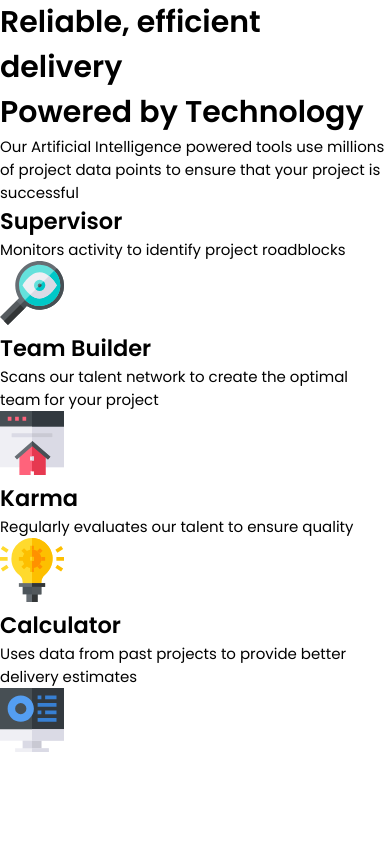
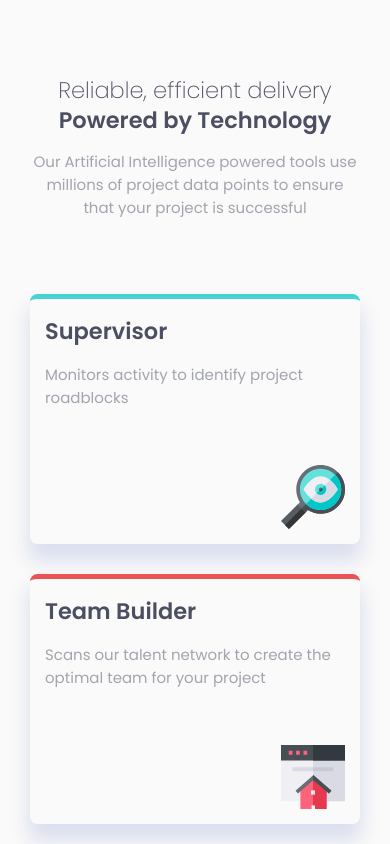
Before and after one commit to ayrtonbolwal/fm-four-card-feature, a plain HTML site: page index.html in a window 390 px wide. Shown: the top 844 px of the page. Drawn offline with Linux system fonts and the light colour scheme.

Commit message:
Commit develop #2 : Primer etapa desarrollada

```diff
--- a/index.html
+++ b/index.html
@@ -21,7 +21,7 @@
       </p>
     </header>
     <main class="container">
-      <div class="col-1">
+      <div class="col-1 col">
         <article class="target" id="target1">
           <div class="target__header">
             <h2>Supervisor</h2>
@@ -30,7 +30,7 @@
           <img src="./images/icon-supervisor.svg" alt="" />
         </article>
       </div>
-      <div class="col-2">
+      <div class="col-2 col">
         <article class="target" id="target2">
           <div class="target__header">
             <h2>Team Builder</h2>
@@ -49,7 +49,7 @@
           <img src="./images/icon-karma.svg" alt="" />
         </article>
       </div>
-      <div class="col-3">
+      <div class="col-3 col">
         <article class="target" id="target4">
           <div class="target__header">
             <h2>Calculator</h2>
--- a/stylesheet/style.css
+++ b/stylesheet/style.css
@@ -19,6 +19,124 @@ body{
     font-family: 'Poppins', sans-serif;
     display: flex;
     flex-direction: column;
-    justify-content: center;
+    justify-content: flex-start;
+    align-items: center;
+    gap: 5rem;
+
+    width: 100%;
+    height: 100vh;
+    padding: 5rem 10rem;
+
+    background-color: var(--veryLightGray);
+}
+p{
+    color: var(--grayishBlue);
+}
+h1, h2{
+    color: var(--veryDarkBlue);
+}
+
+
+header{
+    text-align: center;
+}
+header h1{
+    margin-bottom: 1rem;
+    line-height: 2.5rem;
+}
+header h1 span{
+    font-weight: 300;
+}
+header p{
+    width: 500px;
+}
+
+.container{
+    display: grid;
+    grid-template-columns: repeat(3, 1fr);
+    row-gap: 2rem;
     align-items: center;
 }
+
+.target{
+    width: 350px;
+    height: 250px;
+    border-radius: .5rem;
+    padding: 1rem;
+    margin: 1rem;
+
+    display: flex;
+    flex-direction: column;
+    justify-content: space-between;
+    align-items: flex-start;
+
+    box-shadow: 0px 15px 20px 2px #0026a220;
+}
+.target__header h2{
+    margin-bottom: 1rem;
+}
+.target img{
+    align-self: flex-end;
+}
+
+#target1{
+    border-top: solid 5px var(--cyan);
+}
+
+#target2{
+    border-top: solid 5px var(--red);
+}
+
+#target3{
+    border-top: solid 5px var(--ornage);
+}
+
+#target4{
+    border-top: solid 5px var(--blue);
+}
+
+@media screen and (max-width: 1300px) {
+    .target{
+        width: 300px;
+    }
+}
+@media screen and (max-width: 1100px) {
+    .target{
+        width: 270px;
+    }
+}
+@media screen and (max-width: 900px) {
+    body{
+        height: auto;
+        padding: 5rem 2rem;
+    }
+    header{
+        display: flex;
+        flex-direction: column;
+        justify-content: center;
+        align-items: center;
+    }
+    header h1{
+        font-size: 1.5rem;
+        line-height: 2rem;
+    }
+    header p{
+        width: 100%;
+    }
+    .container{
+        display: flex;
+        flex-direction: column;
+        justify-content: flex-start;
+        align-items: center;
+        row-gap: 0;
+
+        width: 100%;
+    }
+    .col{
+        width: 100%;
+    }
+    .target{
+        width: 100%;
+        margin: 0rem 0rem 2rem 0rem;
+    }
+}
```
